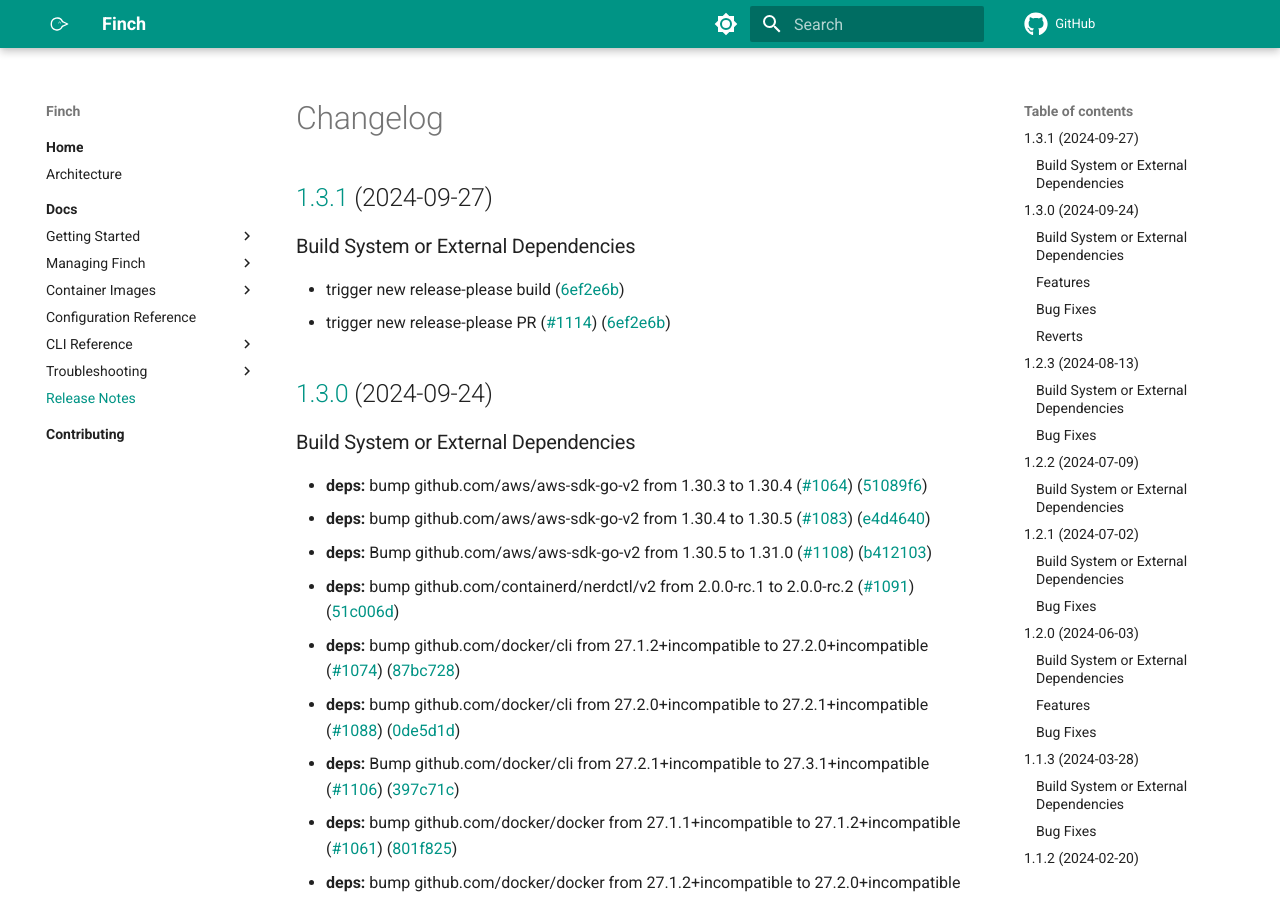
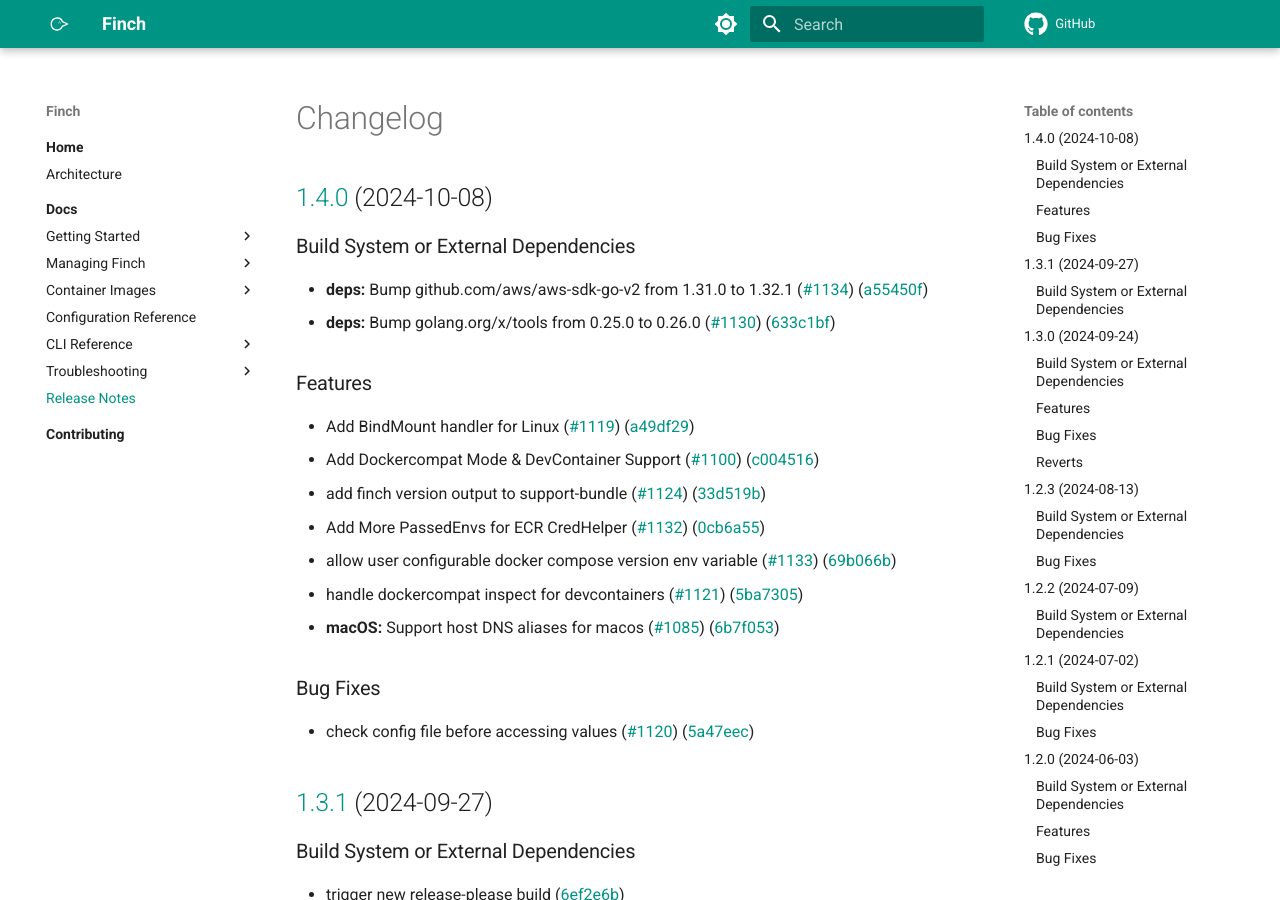
Before and after one commit to runfinch/finch-website, an MkDocs documentation site: the page built from docs/docs/changelog.md, in a window 1280 px wide and 900 px high. Built offline with MkDocs 1.6.1 and Material for MkDocs 9.7.7, drawn with Linux system fonts in a browser that asks for light colours; comment, search, counter and statistics services are not loaded.

Commit message:
[create-pull-request] automated change
Signed-off-by: github-actions[bot] <41898282+github-actions[bot]@users.noreply.github.com>

```diff
--- a/docs/docs/changelog.md
+++ b/docs/docs/changelog.md
@@ -1,4 +1,28 @@
 # Changelog
+
+## [1.4.0](https://github.com/runfinch/finch/compare/v1.3.1...v1.4.0) (2024-10-08)
+
+
+### Build System or External Dependencies
+
+* **deps:** Bump github.com/aws/aws-sdk-go-v2 from 1.31.0 to 1.32.1 ([#1134](https://github.com/runfinch/finch/issues/1134)) ([a55450f](https://github.com/runfinch/finch/commit/a55450f70c96e79ec695ceb234189735b99be896))
+* **deps:** Bump golang.org/x/tools from 0.25.0 to 0.26.0 ([#1130](https://github.com/runfinch/finch/issues/1130)) ([633c1bf](https://github.com/runfinch/finch/commit/633c1bfbdd8db4434b6822b4481702e30f07deed))
+
+
+### Features
+
+* Add BindMount handler for Linux ([#1119](https://github.com/runfinch/finch/issues/1119)) ([a49df29](https://github.com/runfinch/finch/commit/a49df292d00af9e4b8a247c0b24c0faa5d465515))
+* Add Dockercompat Mode & DevContainer Support ([#1100](https://github.com/runfinch/finch/issues/1100)) ([c004516](https://github.com/runfinch/finch/commit/c004516c48dcbe85cd16b0c4b0060105e5118fa8))
+* add finch version output to support-bundle ([#1124](https://github.com/runfinch/finch/issues/1124)) ([33d519b](https://github.com/runfinch/finch/commit/33d519b824f4df922df654d7ccb6861832eaaa86))
+* Add More PassedEnvs for ECR CredHelper ([#1132](https://github.com/runfinch/finch/issues/1132)) ([0cb6a55](https://github.com/runfinch/finch/commit/0cb6a55c56d0c26f2648806d7983820796c1b04a))
+* allow user configurable docker compose version env variable ([#1133](https://github.com/runfinch/finch/issues/1133)) ([69b066b](https://github.com/runfinch/finch/commit/69b066b2e9b2ffe39c78f21eb809fa74e9728c2e))
+* handle dockercompat inspect for devcontainers ([#1121](https://github.com/runfinch/finch/issues/1121)) ([5ba7305](https://github.com/runfinch/finch/commit/5ba730580300e6b49d37fd6be8ee7d75ac396462))
+* **macOS:** Support host DNS aliases for macos ([#1085](https://github.com/runfinch/finch/issues/1085)) ([6b7f053](https://github.com/runfinch/finch/commit/6b7f05322141d187246c7d2f3925927a69eb4491))
+
+
+### Bug Fixes
+
+* check config file before accessing values ([#1120](https://github.com/runfinch/finch/issues/1120)) ([5a47eec](https://github.com/runfinch/finch/commit/5a47eecdff1371ae0611aadcea251cadf648f856))
 
 ## [1.3.1](https://github.com/runfinch/finch/compare/v1.3.0...v1.3.1) (2024-09-27)
 
```
